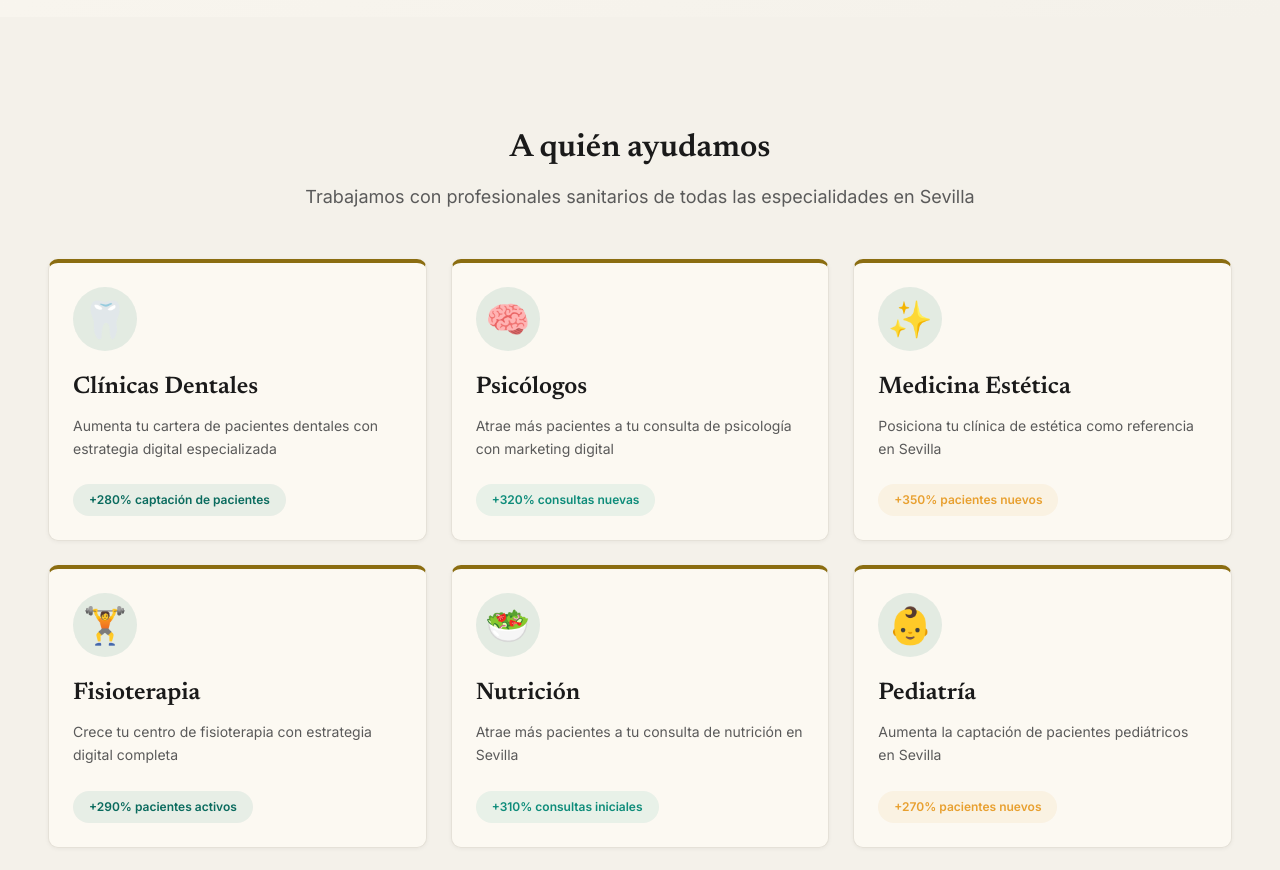
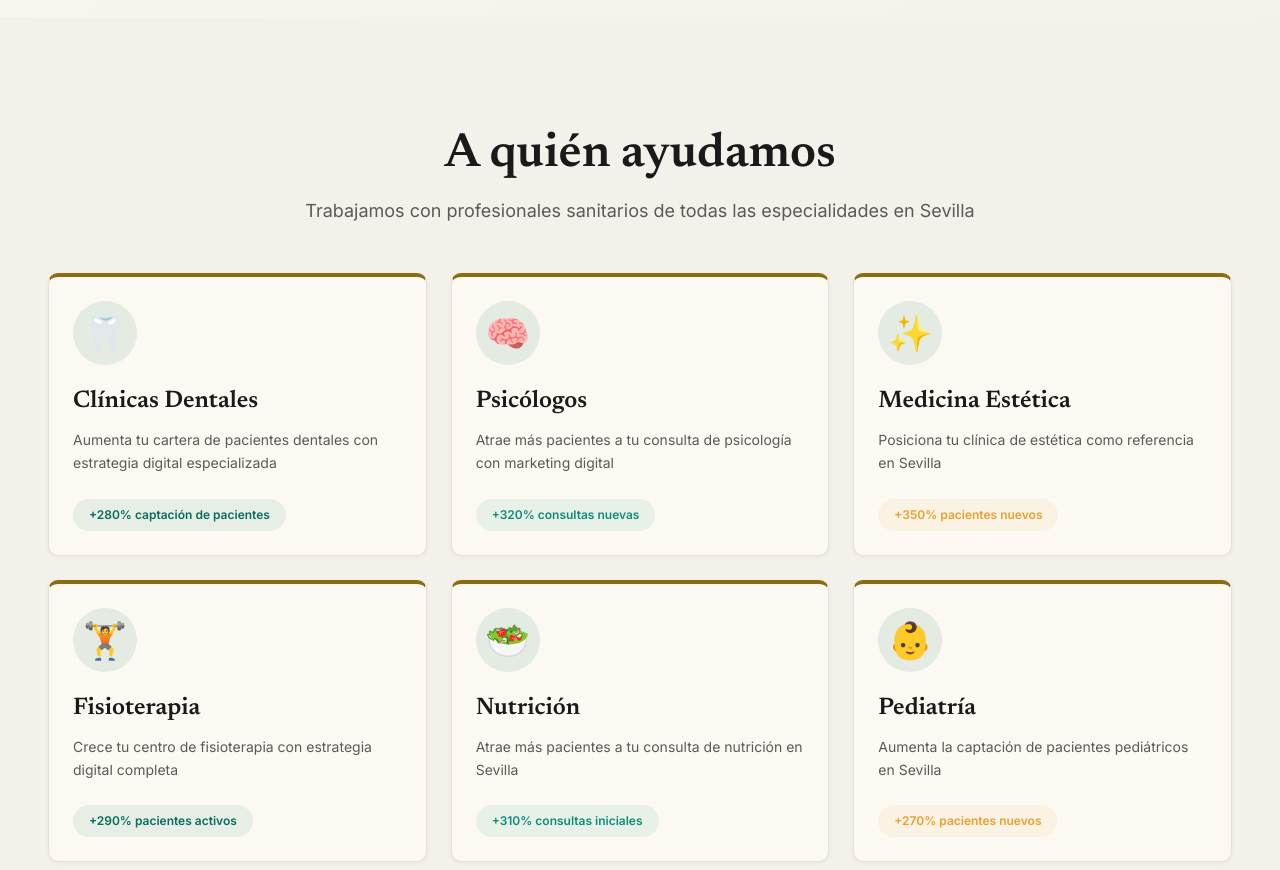
Before and after one commit to carlosalbertocardoso-hub/agencia-clinicas, a Next.js app: page / in a window 1280 px wide. Shown: the part 840-1710 px from the top of the page. Built offline with nearby package versions, Linux system fonts and the light colour scheme.

Commit message:
design: update EspecialidadesGrid heading typography with Clinical Eminence style

```diff
--- a/src/components/home/EspecialidadesGrid.tsx
+++ b/src/components/home/EspecialidadesGrid.tsx
@@ -6,7 +6,7 @@ export default function EspecialidadesGrid() {
     <section className="section-padding">
       <div className="container-custom">
         <div className="text-center mb-12">
-          <h2 className="text-h2 font-heading mb-4">A quién ayudamos</h2>
+          <h2 className="text-4xl md:text-5xl font-heading font-semibold mb-4">A quién ayudamos</h2>
           <p className="text-lg text-text-muted max-w-2xl mx-auto">
             Trabajamos con profesionales sanitarios de todas las especialidades en Sevilla
           </p>
```
